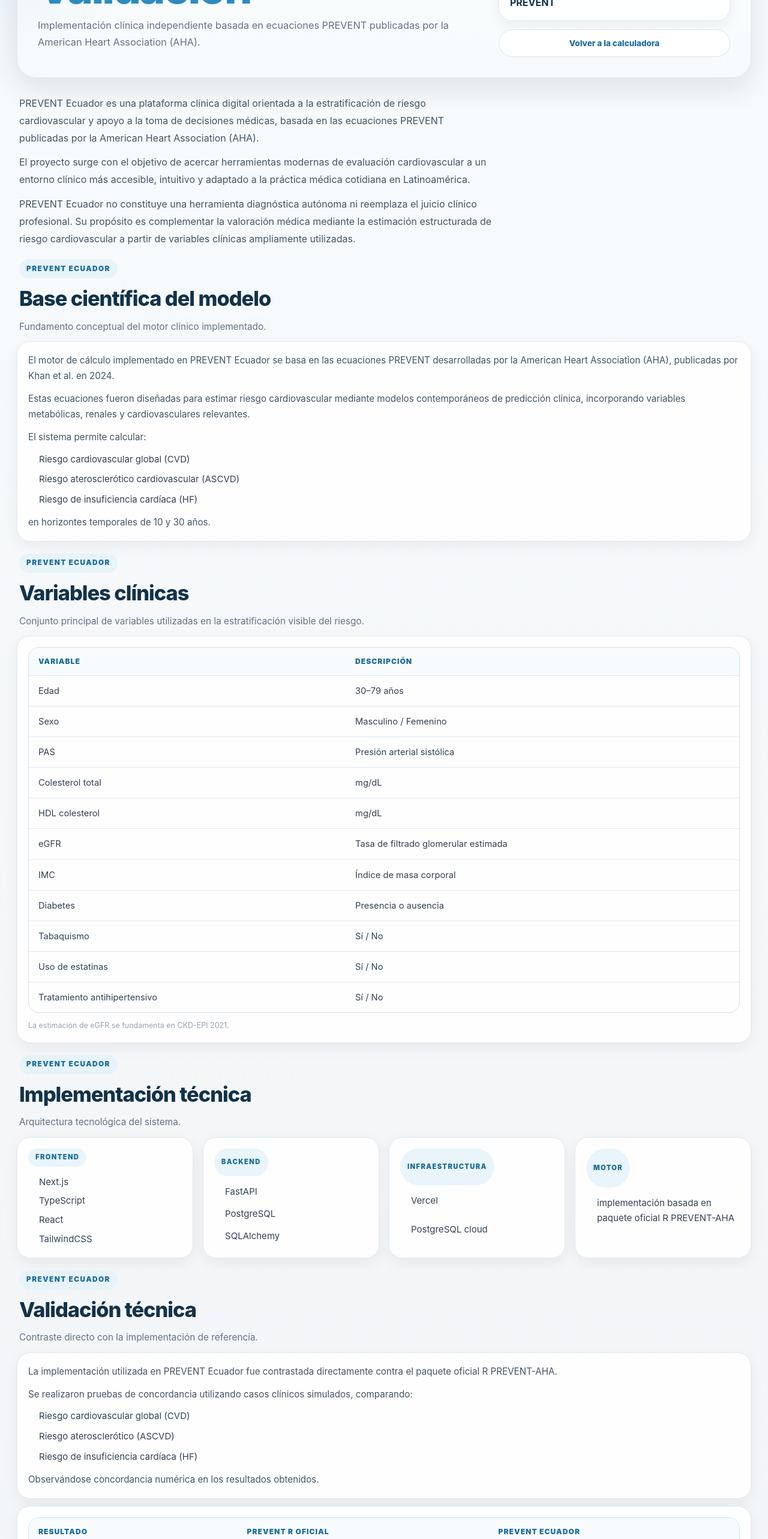
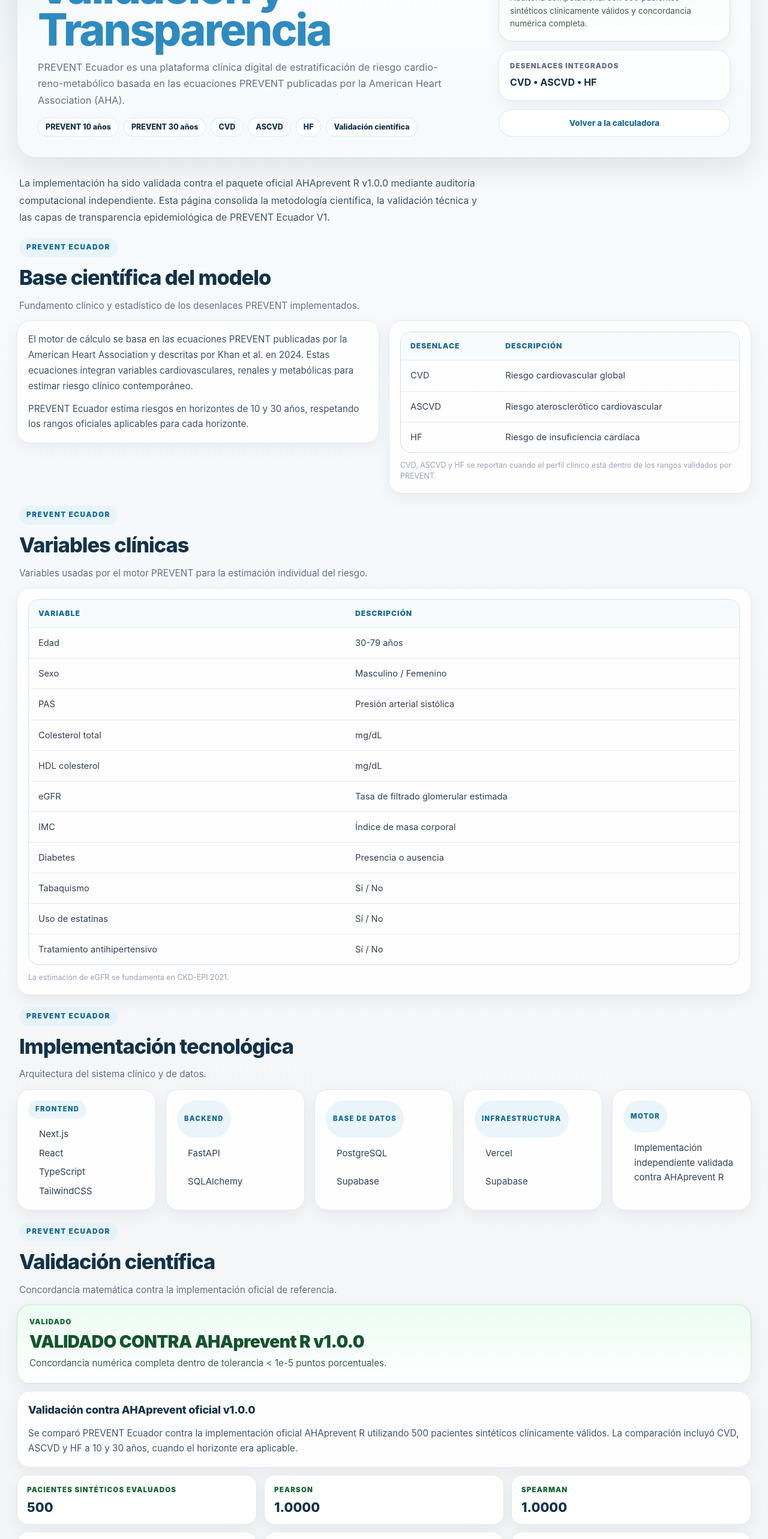
Before and after one commit to davidguzman1991/prevent-ecuador, a Next.js app in the folder frontend/: page /metodologia in a window 1280 px wide. Shown: the part 234-2800 px from the top of the page at 60% size. Built offline with nearby package versions, Linux system fonts and the light colour scheme.

Commit message:
metodologia y validacion de nueva version

```diff
--- a/frontend/src/app/globals.css
+++ b/frontend/src/app/globals.css
@@ -1822,6 +1822,39 @@ button {
   line-height: 1.45;
 }
 
+.methodology-validation-stamp {
+  display: grid;
+  gap: 8px;
+  padding: 18px;
+  border: 1px solid rgba(33, 150, 83, 0.2);
+  border-radius: 22px;
+  background: linear-gradient(180deg, rgba(239, 250, 244, 0.96), rgba(255, 255, 255, 0.96));
+  box-shadow: var(--shadow-sm);
+}
+
+.methodology-validation-stamp span,
+.methodology-validation-banner span,
+.methodology-metric-card span {
+  color: #166534;
+  font-size: 0.72rem;
+  font-weight: 900;
+  letter-spacing: 0.1em;
+  text-transform: uppercase;
+}
+
+.methodology-validation-stamp strong {
+  color: #14532d;
+  font-size: 1.05rem;
+  line-height: 1.35;
+}
+
+.methodology-validation-stamp p {
+  margin: 0;
+  color: #3f5f4c;
+  font-size: 0.86rem;
+  line-height: 1.55;
+}
+
 .methodology-hero-link {
   display: inline-flex;
   align-items: center;
@@ -1887,6 +1920,14 @@ button {
   gap: 12px;
 }
 
+.methodology-card-prose h3 {
+  margin: 0;
+  color: #12324a;
+  font-size: 1.12rem;
+  font-weight: 820;
+  letter-spacing: -0.01em;
+}
+
 .methodology-card-prose p,
 .methodology-credits-card p,
 .methodology-credits-card span {
@@ -1922,6 +1963,10 @@ button {
 
 .methodology-grid-four {
   grid-template-columns: repeat(4, minmax(0, 1fr));
+}
+
+.methodology-stack-grid {
+  grid-template-columns: repeat(5, minmax(0, 1fr));
 }
 
 .methodology-grid-split {
@@ -2014,6 +2059,116 @@ button {
 
 .methodology-reference-list li::marker {
   color: var(--primary);
+}
+
+.methodology-badge-row,
+.methodology-inline-list {
+  display: flex;
+  flex-wrap: wrap;
+  gap: 8px;
+  margin: 0;
+  padding: 0;
+  list-style: none;
+}
+
+.methodology-badge,
+.methodology-inline-list li {
+  display: inline-flex;
+  align-items: center;
+  min-height: 32px;
+  padding: 0 12px;
+  border: 1px solid rgba(46, 139, 192, 0.18);
+  border-radius: 999px;
+  background: rgba(255, 255, 255, 0.82);
+  color: #12324a;
+  font-size: 0.78rem;
+  font-weight: 800;
+}
+
+.methodology-validation-banner {
+  display: grid;
+  gap: 8px;
+  padding: 20px;
+  border: 1px solid rgba(33, 150, 83, 0.22);
+  border-radius: 22px;
+  background: linear-gradient(180deg, rgba(234, 252, 242, 0.98), rgba(255, 255, 255, 0.98));
+  box-shadow: var(--shadow-sm);
+}
+
+.methodology-validation-banner strong {
+  color: #14532d;
+  font-size: clamp(1.2rem, 2.5vw, 1.75rem);
+  font-weight: 860;
+  letter-spacing: -0.02em;
+  line-height: 1.15;
+}
+
+.methodology-validation-banner p {
+  max-width: 72ch;
+  margin: 0;
+  color: #3f5f4c;
+  font-size: 0.95rem;
+  line-height: 1.6;
+}
+
+.methodology-metric-grid {
+  display: grid;
+  grid-template-columns: repeat(3, minmax(0, 1fr));
+  gap: 12px;
+}
+
+.methodology-metric-card {
+  display: grid;
+  gap: 8px;
+  padding: 16px;
+  border: 1px solid var(--line);
+  border-radius: 18px;
+  background: #ffffff;
+  box-shadow: var(--shadow-sm);
+}
+
+.methodology-metric-card strong {
+  color: #12324a;
+  font-size: 1.35rem;
+  font-weight: 850;
+  line-height: 1.1;
+}
+
+.methodology-roadmap {
+  display: grid;
+  grid-template-columns: repeat(4, minmax(0, 1fr));
+  gap: 14px;
+}
+
+.methodology-roadmap-card {
+  display: grid;
+  gap: 14px;
+  align-content: start;
+}
+
+.methodology-roadmap-header {
+  display: flex;
+  justify-content: space-between;
+  gap: 12px;
+  align-items: flex-start;
+}
+
+.methodology-roadmap-header h3 {
+  margin: 10px 0 0;
+  color: #12324a;
+  font-size: 1.05rem;
+  font-weight: 820;
+  line-height: 1.25;
+}
+
+.methodology-roadmap-header > strong {
+  flex: 0 0 auto;
+  padding: 7px 10px;
+  border-radius: 999px;
+  background: rgba(220, 252, 231, 0.86);
+  color: #166534;
+  font-size: 0.72rem;
+  font-weight: 900;
 }
 
 .print-report {
@@ -2758,8 +2913,14 @@ button {
 
   .methodology-hero,
   .methodology-grid-four,
-  .methodology-grid-split {
+  .methodology-stack-grid,
+  .methodology-grid-split,
+  .methodology-roadmap {
     grid-template-columns: 1fr;
+  }
+
+  .methodology-metric-grid {
+    grid-template-columns: repeat(2, minmax(0, 1fr));
   }
 
   .dashboard-layout {
@@ -2917,10 +3078,21 @@ button {
   }
 
   .methodology-hero-stat,
+  .methodology-validation-stamp,
+  .methodology-validation-banner,
+  .methodology-metric-card,
   .methodology-card,
   .methodology-alert-card {
     padding: 16px;
     border-radius: 18px;
+  }
+
+  .methodology-metric-grid {
+    grid-template-columns: 1fr;
+  }
+
+  .methodology-roadmap-header {
+    flex-direction: column;
   }
 
   .methodology-table {
--- a/frontend/src/components/MethodologyPageContent.tsx
+++ b/frontend/src/components/MethodologyPageContent.tsx
@@ -1,8 +1,17 @@
 import Link from "next/link";
 import { ContactCard } from "@/components/ContactCard";
 
+const HERO_BADGES = [
+  "PREVENT 10 años",
+  "PREVENT 30 años",
+  "CVD",
+  "ASCVD",
+  "HF",
+  "Validación científica",
+] as const;
+
 const CLINICAL_VARIABLES = [
-  ["Edad", "30–79 años"],
+  ["Edad", "30-79 años"],
   ["Sexo", "Masculino / Femenino"],
   ["PAS", "Presión arterial sistólica"],
   ["Colesterol total", "mg/dL"],
@@ -15,50 +24,132 @@ const CLINICAL_VARIABLES = [
   ["Tratamiento antihipertensivo", "Sí / No"],
 ] as const;
 
+const OUTCOMES = [
+  ["CVD", "Riesgo cardiovascular global"],
+  ["ASCVD", "Riesgo aterosclerótico cardiovascular"],
+  ["HF", "Riesgo de insuficiencia cardíaca"],
+] as const;
+
 const IMPLEMENTATION_STACK = [
   {
     title: "Frontend",
-    items: ["Next.js", "TypeScript", "React", "TailwindCSS"],
+    items: ["Next.js", "React", "TypeScript", "TailwindCSS"],
   },
   {
     title: "Backend",
-    items: ["FastAPI", "PostgreSQL", "SQLAlchemy"],
+    items: ["FastAPI", "SQLAlchemy"],
+  },
+  {
+    title: "Base de datos",
+    items: ["PostgreSQL", "Supabase"],
   },
   {
     title: "Infraestructura",
-    items: ["Vercel", "PostgreSQL cloud"],
+    items: ["Vercel", "Supabase"],
   },
   {
     title: "Motor",
-    items: ["implementación basada en paquete oficial R PREVENT-AHA"],
+    items: ["Implementación independiente validada contra AHAprevent R"],
   },
 ] as const;
 
-const VALIDATION_RESULTS = [
-  ["CVD 10 años", "8.81%", "8.8%"],
-  ["ASCVD 10 años", "5.64%", "5.6%"],
-  ["HF 10 años", "3.57%", "3.6%"],
+const VALIDATION_METRICS = [
+  ["Pacientes sintéticos evaluados", "500"],
+  ["Pearson", "1.0000"],
+  ["Spearman", "1.0000"],
+  ["Casos discordantes > 1e-6", "0"],
+  ["Error absoluto promedio", "≈ 10^-14"],
+  ["Error máximo", "≈ 10^-14"],
+] as const;
+
+const EPIDEMIOLOGY_GROUPS = [
+  {
+    title: "Geografía",
+    items: ["Provincia", "Cantón", "Zona urbana/rural", "Fuente geográfica"],
+  },
+  {
+    title: "Determinantes Sociales de Salud",
+    items: [
+      "Cobertura sanitaria",
+      "Nivel educativo",
+      "Situación laboral",
+      "Etnia",
+      "Nivel socioeconómico percibido",
+    ],
+  },
+] as const;
+
+const EPIDEMIOLOGY_USES = [
+  "investigación",
+  "análisis poblacional",
+  "epidemiología territorial",
+  "futuros indicadores PEI",
 ] as const;
 
 const LIMITATIONS = [
-  "No reemplaza juicio clínico.",
+  "No reemplaza el juicio clínico.",
   "No constituye diagnóstico médico.",
-  "Basado en cohortes internacionales.",
-  "Puede no representar completamente poblaciones latinoamericanas.",
-  "Herramienta orientada a apoyo clínico.",
+  "Está basado en cohortes internacionales.",
+  "La validación matemática no reemplaza validación clínica prospectiva.",
+  "Los resultados deben interpretarse dentro del contexto clínico individual.",
 ] as const;
 
-const FUTURE_LINES = [
-  "integración cardio-reno-metabólica avanzada,",
-  "interpretación automatizada basada en guías,",
-  "soporte clínico expandido,",
-  "módulos educativos,",
-  "validación en población latinoamericana.",
+const PRIVACY_POINTS = [
+  "No se requiere GPS.",
+  "No se requiere dirección exacta.",
+  "Se prioriza la minimización de datos.",
+  "Los análisis epidemiológicos se realizan mediante variables agregadas.",
+] as const;
+
+const ROADMAP = [
+  {
+    title: "PREVENT Ecuador V1",
+    status: "Finalizado",
+    done: true,
+    items: [
+      "Motor PREVENT validado",
+      "Riesgo 10 y 30 años",
+      "Dashboard clínico",
+      "Geografía",
+      "DSS",
+      "Exportaciones",
+    ],
+  },
+  {
+    title: "PREVENT Ecuador V1.5",
+    status: "Próxima versión",
+    done: false,
+    items: [
+      "Usuarios",
+      "Roles",
+      "Perfil médico",
+      "Instituciones",
+      "Auditoría de trazabilidad",
+    ],
+  },
+  {
+    title: "PREVENT Ecuador V2",
+    status: "Planificada",
+    done: false,
+    items: [
+      "Dashboard epidemiológico",
+      "Prevent Ecuador Index (PEI)",
+      "API institucional",
+      "Reportes avanzados",
+    ],
+  },
+  {
+    title: "PREVENT Ecuador V3",
+    status: "Futura",
+    done: false,
+    items: ["Aplicación móvil", "Integraciones externas"],
+  },
 ] as const;
 
 const REFERENCES = [
   "Khan SS, et al. PREVENT equations for cardiovascular risk prediction. Circulation. 2024.",
   "American Heart Association. PREVENT Risk Calculator.",
+  "AHAprevent R v1.0.0. Paquete oficial de referencia para ecuaciones PREVENT.",
   "Inker LA, et al. CKD-EPI 2021 equation for estimated glomerular filtration rate. N Engl J Med. 2021.",
 ] as const;
 
@@ -69,22 +160,34 @@ export function MethodologyPageContent() {
         <div className="methodology-hero-copy">
           <span className="methodology-kicker">
             <MedicalPulseIcon />
-            PREVENT Ecuador
+            PREVENT Ecuador V1
           </span>
-          <h1>Metodología y Validación</h1>
+          <h1>Metodología, Validación y Transparencia</h1>
           <p className="methodology-hero-subtitle">
-            Implementación clínica independiente basada en ecuaciones PREVENT
+            PREVENT Ecuador es una plataforma clínica digital de estratificación
+            de riesgo cardio-reno-metabólico basada en las ecuaciones PREVENT
             publicadas por la American Heart Association (AHA).
           </p>
+          <div className="methodology-badge-row" aria-label="Alcance científico">
+            {HERO_BADGES.map((badge) => (
+              <span className="methodology-badge" key={badge}>
+                {badge}
+              </span>
+            ))}
+          </div>
         </div>
         <div className="methodology-hero-panel">
+          <div className="methodology-validation-stamp">
+            <span>Estado científico</span>
+            <strong>VALIDADO CONTRA AHAprevent R v1.0.0</strong>
+            <p>
+              Auditoría computacional con 500 pacientes sintéticos clínicamente
+              válidos y concordancia numérica completa.
+            </p>
+          </div>
           <div className="methodology-hero-stat">
             <span>Desenlaces integrados</span>
             <strong>CVD • ASCVD • HF</strong>
-          </div>
-          <div className="methodology-hero-stat">
-            <span>Validación técnica</span>
-            <strong>R PREVENT-AHA + calculadora web PREVENT</strong>
           </div>
           <Link href="/" className="methodology-hero-link">
             Volver a la calculadora
@@ -94,54 +197,45 @@ export function MethodologyPageContent() {
 
       <section className="methodology-section methodology-intro">
         <p>
-          PREVENT Ecuador es una plataforma clínica digital orientada a la
-          estratificación de riesgo cardiovascular y apoyo a la toma de decisiones
-          médicas, basada en las ecuaciones PREVENT publicadas por la American Heart
-          Association (AHA).
-        </p>
-        <p>
-          El proyecto surge con el objetivo de acercar herramientas modernas de
-          evaluación cardiovascular a un entorno clínico más accesible, intuitivo y
-          adaptado a la práctica médica cotidiana en Latinoamérica.
-        </p>
-        <p>
-          PREVENT Ecuador no constituye una herramienta diagnóstica autónoma ni
-          reemplaza el juicio clínico profesional. Su propósito es complementar la
-          valoración médica mediante la estimación estructurada de riesgo
-          cardiovascular a partir de variables clínicas ampliamente utilizadas.
+          La implementación ha sido validada contra el paquete oficial
+          AHAprevent R v1.0.0 mediante auditoría computacional independiente.
+          Esta página consolida la metodología científica, la validación técnica
+          y las capas de transparencia epidemiológica de PREVENT Ecuador V1.
         </p>
       </section>
 
       <section className="methodology-section">
         <SectionHeading
           title="Base científica del modelo"
-          description="Fundamento conceptual del motor clínico implementado."
+          description="Fundamento clínico y estadístico de los desenlaces PREVENT implementados."
         />
+        <div className="methodology-grid methodology-grid-split">
           <div className="methodology-card methodology-card-prose">
             <p>
-            El motor de cálculo implementado en PREVENT Ecuador se basa en las
-            ecuaciones PREVENT desarrolladas por la American Heart Association
-            (AHA), publicadas por Khan et al. en 2024.
+              El motor de cálculo se basa en las ecuaciones PREVENT publicadas por
+              la American Heart Association y descritas por Khan et al. en 2024.
+              Estas ecuaciones integran variables cardiovasculares, renales y
+              metabólicas para estimar riesgo clínico contemporáneo.
             </p>
             <p>
-            Estas ecuaciones fueron diseñadas para estimar riesgo cardiovascular
-            mediante modelos contemporáneos de predicción clínica, incorporando
-            variables metabólicas, renales y cardiovasculares relevantes.
+              PREVENT Ecuador estima riesgos en horizontes de 10 y 30 años,
+              respetando los rangos oficiales aplicables para cada horizonte.
             </p>
-          <p>El sistema permite calcular:</p>
-          <ul className="methodology-list">
-            <li>Riesgo cardiovascular global (CVD)</li>
-            <li>Riesgo aterosclerótico cardiovascular (ASCVD)</li>
-            <li>Riesgo de insuficiencia cardíaca (HF)</li>
-          </ul>
-          <p>en horizontes temporales de 10 y 30 años.</p>
+          </div>
+          <div className="methodology-card methodology-table-card">
+            <ResponsiveTable headers={["Desenlace", "Descripción"]} rows={OUTCOMES} />
+            <p className="methodology-table-note">
+              CVD, ASCVD y HF se reportan cuando el perfil clínico está dentro
+              de los rangos validados por PREVENT.
+            </p>
+          </div>
         </div>
       </section>
 
       <section className="methodology-section">
         <SectionHeading
           title="Variables clínicas"
-          description="Conjunto principal de variables utilizadas en la estratificación visible del riesgo."
+          description="Variables usadas por el motor PREVENT para la estimación individual del riesgo."
         />
         <div className="methodology-card methodology-table-card">
           <ResponsiveTable
@@ -156,10 +250,10 @@ export function MethodologyPageContent() {
 
       <section className="methodology-section">
         <SectionHeading
-          title="Implementación técnica"
-          description="Arquitectura tecnológica del sistema."
+          title="Implementación tecnológica"
+          description="Arquitectura del sistema clínico y de datos."
         />
-        <div className="methodology-grid methodology-grid-four">
+        <div className="methodology-grid methodology-stack-grid">
           {IMPLEMENTATION_STACK.map((group) => (
             <article className="methodology-card methodology-stack-card" key={group.title}>
               <span className="methodology-card-label">{group.title}</span>
@@ -175,41 +269,72 @@ export function MethodologyPageContent() {
 
       <section className="methodology-section">
         <SectionHeading
-          title="Validación técnica"
-          description="Contraste directo con la implementación de referencia."
+          title="Validación científica"
+          description="Concordancia matemática contra la implementación oficial de referencia."
         />
+        <div className="methodology-validation-banner" role="status">
+          <span>VALIDADO</span>
+          <strong>VALIDADO CONTRA AHAprevent R v1.0.0</strong>
+          <p>
+            Concordancia numérica completa dentro de tolerancia &lt; 1e-5 puntos
+            porcentuales.
+          </p>
+        </div>
+        <div className="methodology-card methodology-card-prose">
+          <h3>Validación contra AHAprevent oficial v1.0.0</h3>
+          <p>
+            Se comparó PREVENT Ecuador contra la implementación oficial
+            AHAprevent R utilizando 500 pacientes sintéticos clínicamente válidos.
+            La comparación incluyó CVD, ASCVD y HF a 10 y 30 años, cuando el
+            horizonte era aplicable.
+          </p>
+        </div>
+        <div className="methodology-metric-grid">
+          {VALIDATION_METRICS.map(([label, value]) => (
+            <div className="methodology-metric-card" key={label}>
+              <span>{label}</span>
+              <strong>{value}</strong>
+            </div>
+          ))}
+        </div>
+      </section>
+
+      <section className="methodology-section">
+        <SectionHeading
+          title="Capa epidemiológica"
+          description="Variables poblacionales para investigación que no modifican el algoritmo PREVENT."
+        />
+        <div className="methodology-grid methodology-grid-split">
+          {EPIDEMIOLOGY_GROUPS.map((group) => (
+            <article className="methodology-card methodology-stack-card" key={group.title}>
+              <span className="methodology-card-label">{group.title}</span>
+              <ul className="methodology-list methodology-list-compact">
+                {group.items.map((item) => (
+                  <li key={item}>{item}</li>
+                ))}
+              </ul>
+            </article>
+          ))}
+        </div>
         <div className="methodology-card methodology-card-prose">
           <p>
-            La implementación utilizada en PREVENT Ecuador fue contrastada
-            directamente contra el paquete oficial R PREVENT-AHA.
+            Estas variables se utilizan para investigación, análisis poblacional,
+            epidemiología territorial y futuros indicadores PEI. No afectan el
+            cálculo clínico individual ni cambian ecuaciones, coeficientes o
+            resultados PREVENT.
           </p>
-          <p>
-            Se realizaron pruebas de concordancia utilizando casos clínicos
-            simulados, comparando:
-          </p>
-          <ul className="methodology-list">
-            <li>Riesgo cardiovascular global (CVD)</li>
-            <li>Riesgo aterosclerótico (ASCVD)</li>
-            <li>Riesgo de insuficiencia cardíaca (HF)</li>
+          <ul className="methodology-inline-list">
+            {EPIDEMIOLOGY_USES.map((item) => (
+              <li key={item}>{item}</li>
+            ))}
           </ul>
-          <p>Observándose concordancia numérica en los resultados obtenidos.</p>
-        </div>
-        <div className="methodology-card methodology-table-card">
-          <ResponsiveTable
-            headers={["Resultado", "PREVENT R oficial", "PREVENT Ecuador"]}
-            rows={VALIDATION_RESULTS}
-          />
-          <p className="methodology-table-note">
-            Las diferencias observadas corresponden a redondeo visual de
-            resultados.
-          </p>
         </div>
       </section>
 
       <section className="methodology-section">
         <SectionHeading
           title="Limitaciones"
-          description="Consideraciones clínicas e interpretativas para el uso responsable de la plataforma."
+          description="Consideraciones clínicas para el uso responsable de la plataforma."
         />
         <div className="methodology-alert-card">
           <ul className="methodology-list">
@@ -223,55 +348,57 @@ export function MethodologyPageContent() {
       <section className="methodology-section">
         <SectionHeading
           title="Privacidad y uso de datos"
-          description="Marco general de uso responsable de la información clínica."
+          description="Minimización de datos y análisis agregado para investigación."
         />
+        <div className="methodology-grid methodology-grid-split">
           <div className="methodology-card methodology-card-prose">
             <p>
-            PREVENT Ecuador prioriza el manejo responsable de información clínica.
+              PREVENT Ecuador prioriza el manejo responsable de información
+              clínica. La plataforma puede almacenar variables clínicas y
+              poblacionales con fines analíticos, epidemiológicos, académicos y
+              de mejora del sistema.
             </p>
             <p>
-            La plataforma puede almacenar variables clínicas anonimizadas con fines:
+              No se recomienda el ingreso de información identificatoria sensible
+              sin consentimiento institucional correspondiente.
             </p>
+          </div>
+          <div className="methodology-card">
             <ul className="methodology-list">
-            <li>analíticos,</li>
-            <li>epidemiológicos,</li>
-            <li>académicos,</li>
-            <li>y de mejora del sistema.</li>
+              {PRIVACY_POINTS.map((item) => (
+                <li key={item}>{item}</li>
+              ))}
             </ul>
-          <p>
-            No se recomienda el ingreso de información identificatoria sensible sin
-            consentimiento institucional correspondiente.
-          </p>
+          </div>
         </div>
       </section>
 
       <section className="methodology-section">
         <SectionHeading
-          title="Futuro del proyecto"
-          description="Líneas previsibles de crecimiento clínico y académico."
+          title="Roadmap del proyecto"
+          description="Evolución prevista de la plataforma clínica y epidemiológica."
         />
-        <div className="methodology-card">
-          <ul className="methodology-list methodology-list-spacious">
-            {FUTURE_LINES.map((item) => (
+        <div className="methodology-roadmap">
+          {ROADMAP.map((phase) => (
+            <article className="methodology-card methodology-roadmap-card" key={phase.title}>
+              <div className="methodology-roadmap-header">
+                <div>
+                  <span className="methodology-card-label">{phase.status}</span>
+                  <h3>{phase.title}</h3>
+                </div>
+                {phase.done ? <strong>Finalizado</strong> : null}
+              </div>
+              <ul className="methodology-list methodology-list-compact">
+                {phase.items.map((item) => (
                   <li key={item}>{item}</li>
                 ))}
               </ul>
+            </article>
+          ))}
         </div>
       </section>
 
       <section className="methodology-grid methodology-grid-split">
-        <div className="methodology-section">
-          <SectionHeading
-            title="Desarrollo"
-            description="Autoría y liderazgo clínico del proyecto."
-          />
-          <div className="methodology-card methodology-credits-card">
-            <strong>Dr. David Guzmán</strong>
-            <p>Médico • Investigador • Desarrollador Clínico</p>
-            <span>ANOVA Research Group</span>
-          </div>
-        </div>
-
         <div className="methodology-section">
           <SectionHeading
             title="Referencias"
@@ -283,6 +410,19 @@ export function MethodologyPageContent() {
                 <li key={reference}>{reference}</li>
               ))}
             </ol>
+          </div>
+        </div>
+
+        <div className="methodology-section">
+          <SectionHeading
+            title="Desarrollo"
+            description="Autoría clínica, científica y técnica del proyecto."
+          />
+          <div className="methodology-card methodology-credits-card">
+            <strong>Dr. David Guzmán</strong>
+            <p>Autor clínico y desarrollador principal de PREVENT Ecuador.</p>
+            <span>Médico • Investigador • Desarrollador Clínico</span>
+            <span>ANOVA Research Group</span>
           </div>
         </div>
       </section>
```
Also changed, not shown: 11 other files (tests, documents, lock files or other folders). Lines whose indentation alone changed are shown as unchanged.
